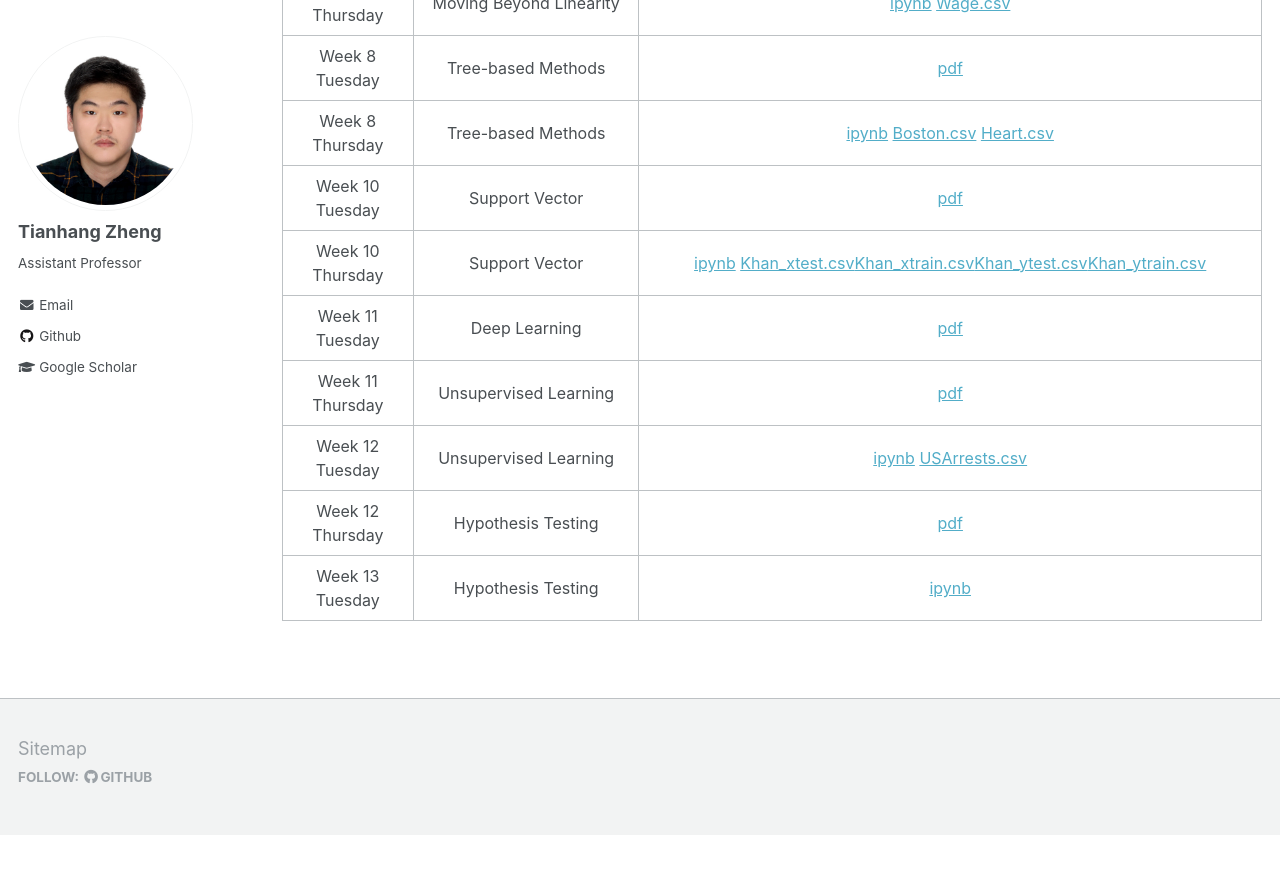
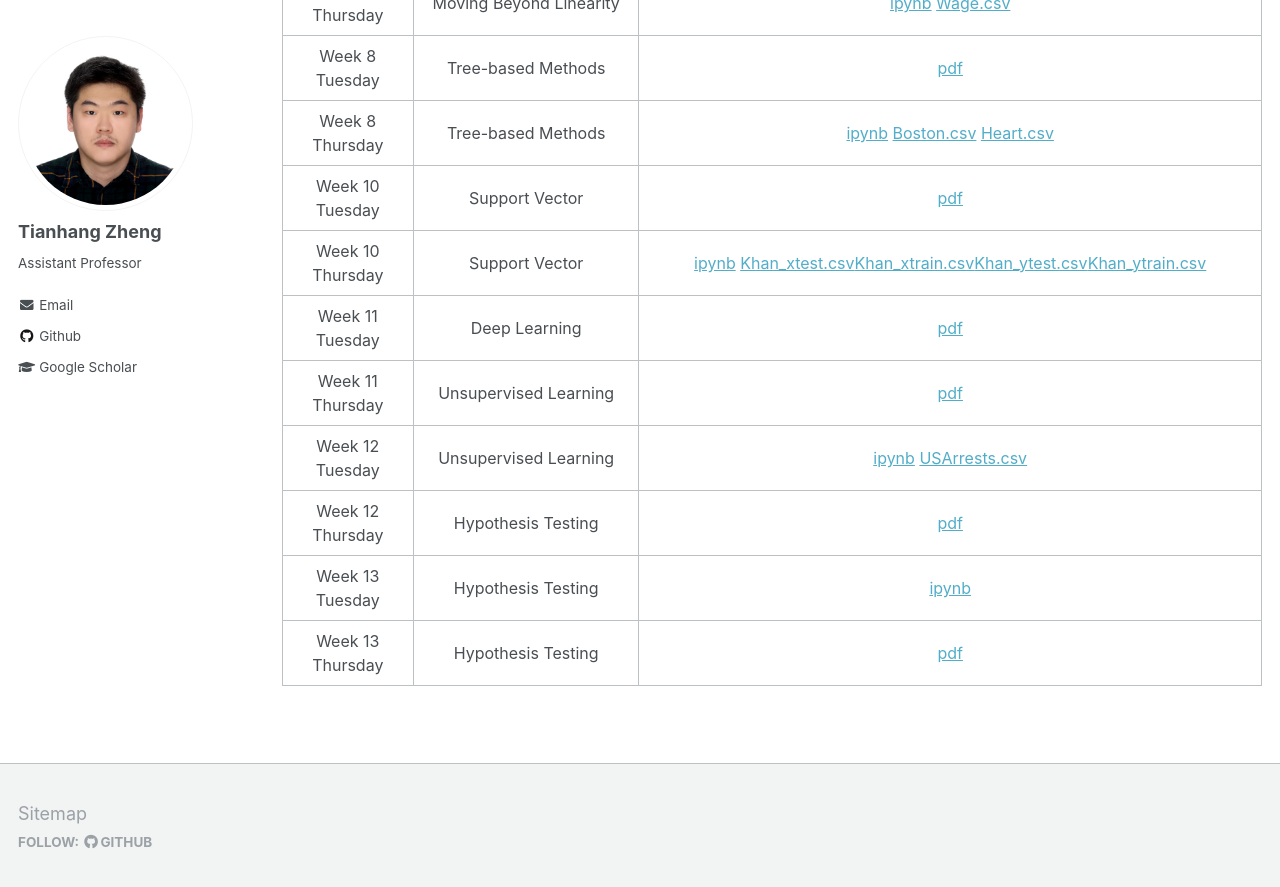
Before and after one commit to tianzheng4/tianzheng4.github.io, a Jekyll site: the page built from _umkc-teaching/2023-fall-teaching-1.md, in a window 1280 px wide and 900 px high, scrolled down 1692 px. Shown: the top 887 px of the window. Built offline with Jekyll 4.4.1, drawn with Linux system fonts in a browser that asks for light colours; before the commit the page ends 2527 px from its top, so only the background shows below that.

Commit message:
update materials

```diff
--- a/_umkc-teaching/2023-fall-teaching-1.md
+++ b/_umkc-teaching/2023-fall-teaching-1.md
@@ -63,6 +63,7 @@ The slides and code only can be used for the purpose of review or preparation fo
 |    Week 12 Tuesday    |   Unsupervised Learning  | <a href="/umkc-teaching/code/Unsupervised_Learning.ipynb" download>ipynb</a> <a href="/umkc-teaching/code/data/USArrests.csv" download>USArrests.csv</a>|
 |   Week 12 Thursday    |   Hypothesis Testing | [pdf](/umkc-teaching/slides/Lecture13.pdf)|
 |   Week 13 Tuesday     |   Hypothesis Testing | <a href="/umkc-teaching/code/Hypothesis_Testing.ipynb" download>ipynb</a>|
+|   Week 13 Thursday    |   Hypothesis Testing | [pdf](/umkc-teaching/slides/Lecture14.pdf)|
 
 
 <!-- ## Labs:
```
Also changed, not shown: 2 other files.
